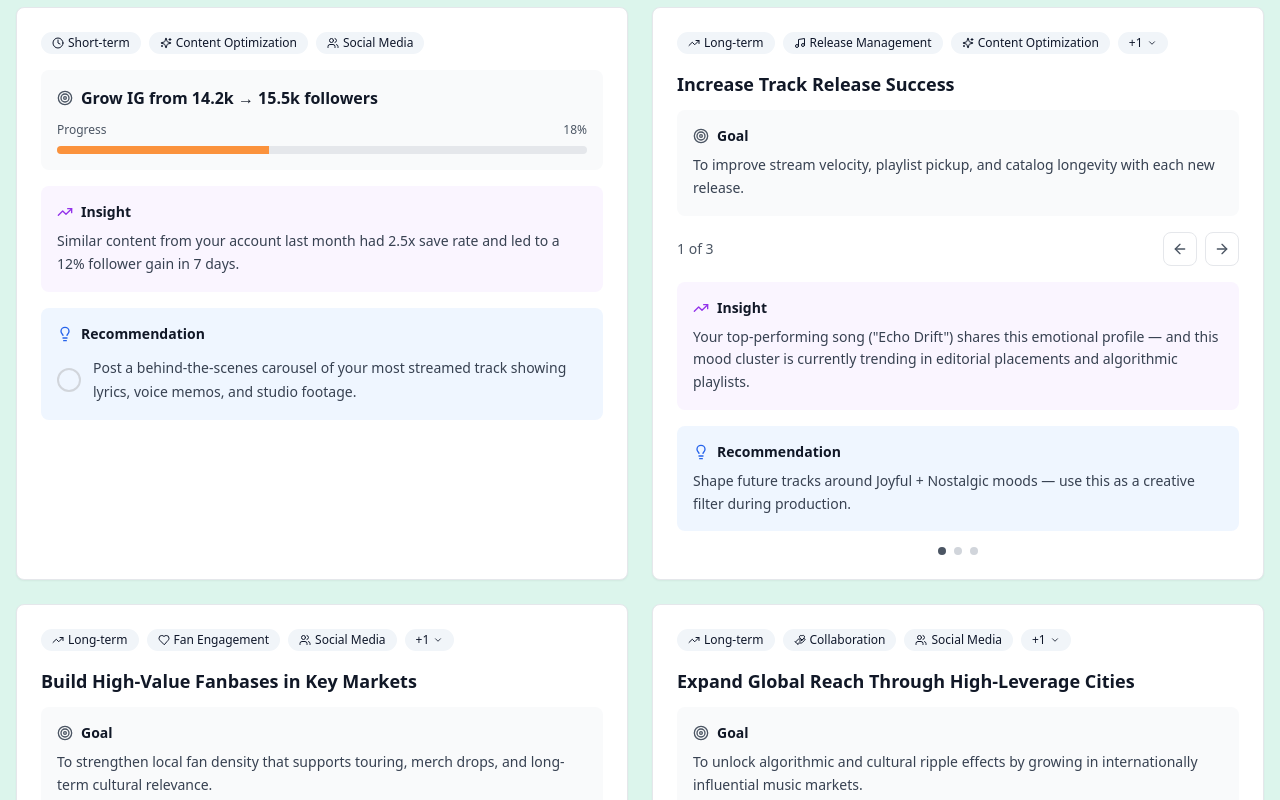
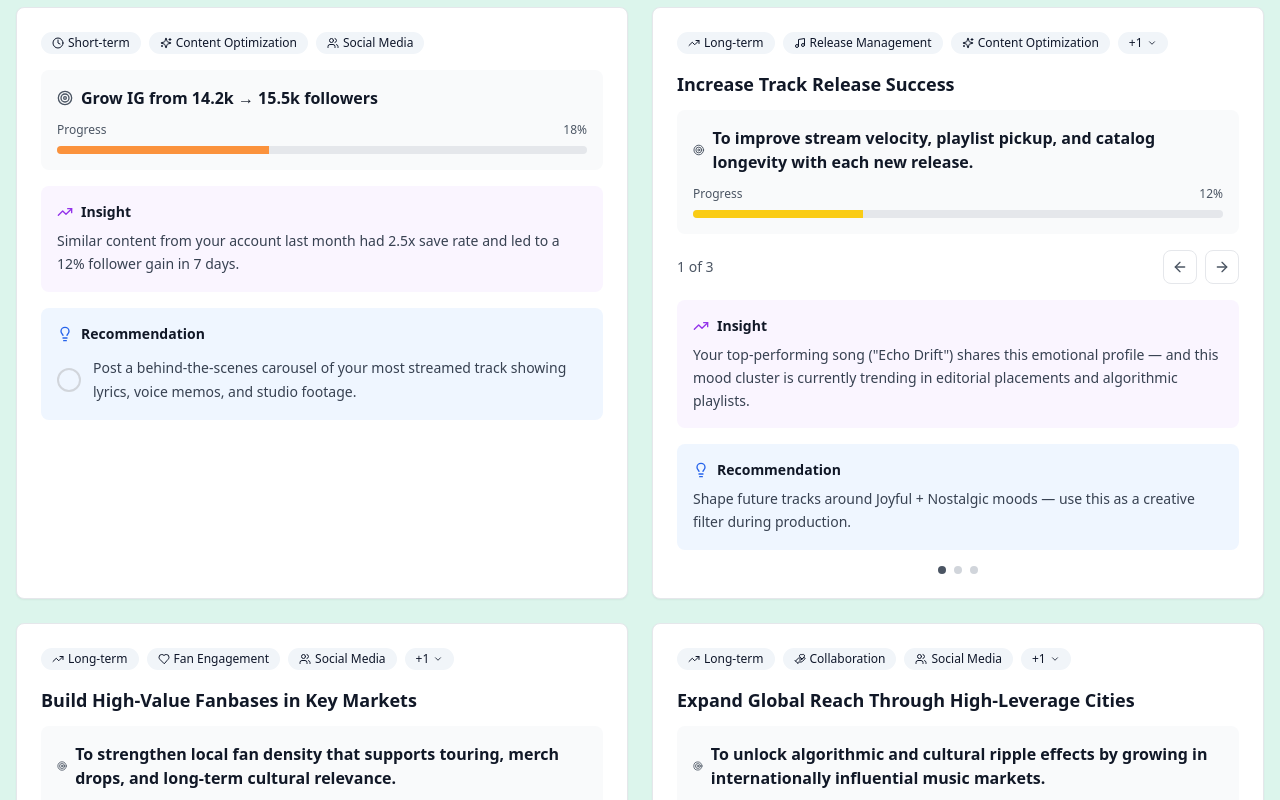
Before and after one commit to akashdmukherjee/smart-recommendations, a React (Vite) app: page / in a window 1280 px wide. Shown: the part 1220-2020 px from the top of the page. Built offline with nearby package versions, Linux system fonts and the light colour scheme.

Commit message:
Refactor: Match long-term goal styling
Updated the long-term recommendation card to use the same styling for the goal section as the short-term cards.

```diff
--- a/src/components/LongTermRecommendationCard.tsx
+++ b/src/components/LongTermRecommendationCard.tsx
@@ -62,6 +62,19 @@ export const LongTermRecommendationCard = ({ recommendation }: LongTermRecommend
     );
   };
 
+  // Progress logic for long-term goals (different from short-term)
+  const getProgressValue = () => {
+    // For long-term goals, progress is typically lower and based on different metrics
+    return Math.floor(Math.random() * 30) + 5; // 5-35% range for long-term goals
+  };
+
+  const getProgressColor = () => {
+    const progress = getProgressValue();
+    if (progress >= 25) return 'bg-green-400';
+    if (progress >= 15) return 'bg-yellow-400';
+    return 'bg-orange-400';
+  };
+
   const maxVisibleTags = 3;
   const visibleCategories = recommendation.categories.slice(0, maxVisibleTags - 1); // -1 to account for timeframe tag
   const remainingCategories = recommendation.categories.slice(maxVisibleTags - 1);
@@ -104,13 +117,26 @@ export const LongTermRecommendationCard = ({ recommendation }: LongTermRecommend
         {/* Title */}
         <h3 className="text-lg font-bold text-gray-900 mb-3">{recommendation.title}</h3>
 
-        {/* Goal section */}
+        {/* Goal section - matching short-term style */}
         <div className="bg-gray-50 rounded-lg p-4 mb-4">
-          <div className="flex items-center gap-2 mb-2">
+          <div className="flex items-center gap-2 mb-3">
             <Target size={16} className="text-gray-600" />
-            <h4 className="text-sm font-semibold text-gray-900">Goal</h4>
+            <p className="text-base font-semibold text-gray-900">{recommendation.goal}</p>
           </div>
-          <p className="text-sm text-gray-700 leading-relaxed">{recommendation.goal}</p>
+
+          {/* Progress bar */}
+          <div className="space-y-2">
+            <div className="flex justify-between text-xs text-gray-600">
+              <span>Progress</span>
+              <span>{getProgressValue()}%</span>
+            </div>
+            <div className="relative h-2 w-full overflow-hidden rounded-full bg-gray-200">
+              <div
+                className={`h-full transition-all duration-500 ease-out ${getProgressColor()}`}
+                style={{ width: `${getProgressValue()}%` }}
+              />
+            </div>
+          </div>
         </div>
 
         {/* Carousel section */}
```
